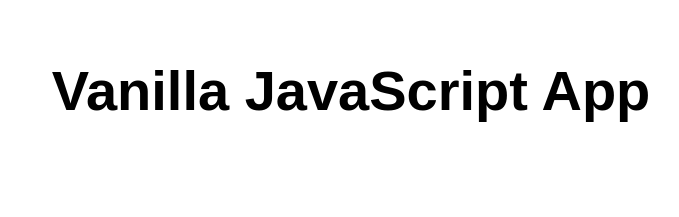
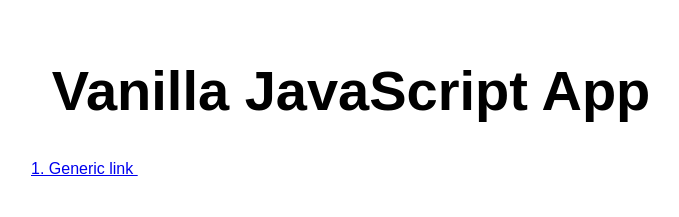
Before and after one commit to bpike642/my-first-static-web-app, a website: page src/index.html in a window 1280 px wide. Shown: the whole page, without its empty margins (289-968 px from the left). Drawn offline with Linux system fonts and the light colour scheme.

Commit message:
Update index.html

```diff
--- a/src/index.html
+++ b/src/index.html
@@ -11,6 +11,8 @@
 <body>
   <main>
     <h1>Vanilla JavaScript App</h1>
+
+    <p><a href="https://salmon-stone-01d79961e.5.azurestaticapps.net/blob/main/file-example_PDF_500_kB.pdf">1. Generic link&nbsp;</a></p>
   </main>
 </body>
 
```
